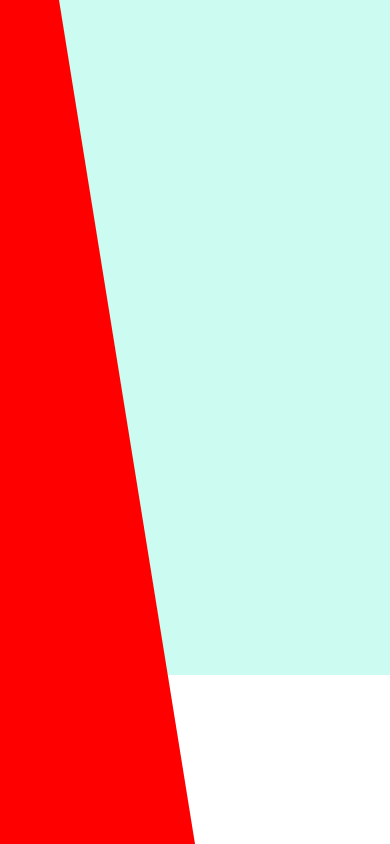
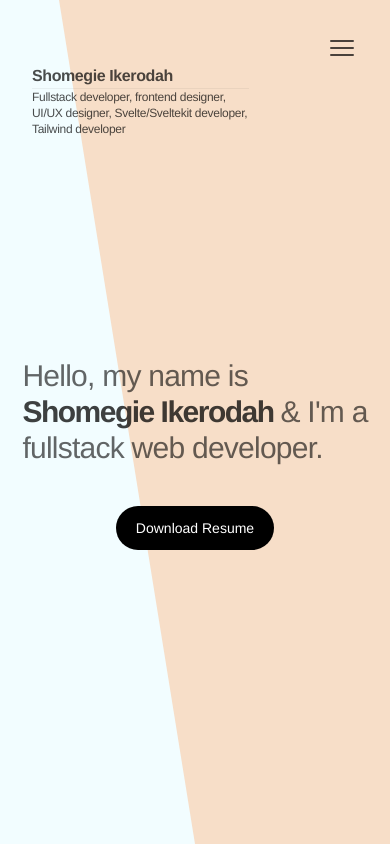
Before and after one commit to Shomegie/Shomegie, a SvelteKit app: page /sandbox in a window 390 px wide. Built offline with nearby package versions, Linux system fonts and the light colour scheme.

Commit message:
mobile fullscreen fix attempt

```diff
--- a/src/routes/+page.svelte
+++ b/src/routes/+page.svelte
@@ -2,7 +2,7 @@
     let menu =`text-black text-opacity-60 font-thin cursor-pointer hover:text-opacity-100 transition duration-150 py-2 px-3`
 </script>
 
-<div class="flex flex-col h-[100vh] bg-[#F7DEC8] w-full relative sm:hidden">
+<!-- <div class="flex flex-col h-[100vh] bg-[#F7DEC8] w-full relative sm:hidden">
     <div class="absolute trap w-1/2 "></div>
     <div class="z-10 h-1/4 w-full px-8 pt-8">
         <div class="menu flex justify-end">
@@ -26,10 +26,34 @@
             <div class="w-fit bg-black text-white mx-auto rounded-full py-3 px-5 text-sm cursor-pointer hover:bg-blue-700 hover:text-blac transition duration-200">Download Resume</div>
         </div>
     </div>
+</div> -->
 
+<div class="absolute sm:hidden inset-0 overflow-hidden">
+    <div class="helv flex flex-col h-full bg-[#F7DEC8] w-full relative">
+        <div class="absolute trap w-1/2 "></div>
+        <div class="z-10 h-1/4 w-full px-8 pt-8">
+            <div class="menu flex justify-end">
+                <svg xmlns="http://www.w3.org/2000/svg" fill="none" viewBox="0 0 24 24" stroke-width="1.5" stroke="currentColor" class="w-8 cursor-pointer h-8 opacity-70">
+                    <path stroke-linecap="round" stroke-linejoin="round" d="M3.75 6.75h16.5M3.75 12h16.5m-16.5 5.25h16.5" />
+                  </svg>
 
-
-
+            </div>
+            <div class="name flex flex-col w-2/3 ">
+                <div class="border-b border-black border-opacity-5 tracking-tight font-bold text-black text-opacity-70">Shomegie Ikerodah</div>
+                <div class="tracking-tight text-xs text-black text-opacity-70"> Fullstack developer, frontend designer, UI/UX designer, Svelte/Sveltekit developer, Tailwind developer</div>
+            </div>
+        </div>
+        <div class="z-10 h-2/4 flex flex-col items-center justify-center">
+            <div class="flex flex-col w-fit text-3xl tracking-tight text-black text-opacity-60 pt-16">
+                <div class="">Hello, my name is</div>
+                <div class=""><span class="tracking-tighter text-black text-opacity-75 font-bold">Shomegie Ikerodah </span>& I'm a</div>
+                <div class="">fullstack web developer.</div>
+            </div>
+            <div class="z-10 px-8 pt-10 ">
+                <div class="w-fit bg-black text-white mx-auto rounded-full py-3 px-5 text-sm cursor-pointer hover:bg-blue-700 hover:text-blac transition duration-200">Download Resume</div>
+            </div>
+        </div>
+    </div>
 </div>
 
 
--- a/src/routes/sandbox/+page.svelte
+++ b/src/routes/sandbox/+page.svelte
@@ -1,11 +1,38 @@
-<div class="w-full h-[80vh] bg-teal-100 ">
-    <div class="trapp h-full w-1/2"></div>
+<div class="absolute inset-0 overflow-hidden">
+    <div class="helv flex flex-col h-full bg-[#F7DEC8] w-full relative sm:hidden">
+        <div class="absolute trap w-1/2 "></div>
+        <div class="z-10 h-1/4 w-full px-8 pt-8">
+            <div class="menu flex justify-end">
+                <svg xmlns="http://www.w3.org/2000/svg" fill="none" viewBox="0 0 24 24" stroke-width="1.5" stroke="currentColor" class="w-8 cursor-pointer h-8 opacity-70">
+                    <path stroke-linecap="round" stroke-linejoin="round" d="M3.75 6.75h16.5M3.75 12h16.5m-16.5 5.25h16.5" />
+                  </svg>
 
+            </div>
+            <div class="name flex flex-col w-2/3 ">
+                <div class="border-b border-black border-opacity-5 tracking-tight font-bold text-black text-opacity-70">Shomegie Ikerodah</div>
+                <div class="tracking-tight text-xs text-black text-opacity-70"> Fullstack developer, frontend designer, UI/UX designer, Svelte/Sveltekit developer, Tailwind developer</div>
+            </div>
+        </div>
+        <div class="z-10 h-2/4 flex flex-col items-center justify-center">
+            <div class="flex flex-col w-fit text-3xl tracking-tight text-black text-opacity-60 pt-16">
+                <div class="">Hello, my name is</div>
+                <div class=""><span class="tracking-tighter text-black text-opacity-75 font-bold">Shomegie Ikerodah </span>& I'm a</div>
+                <div class="">fullstack web developer.</div>
+            </div>
+            <div class="z-10 px-8 pt-10 ">
+                <div class="w-fit bg-black text-white mx-auto rounded-full py-3 px-5 text-sm cursor-pointer hover:bg-blue-700 hover:text-blac transition duration-200">Download Resume</div>
+            </div>
+        </div>
+    </div>
 </div>
 
+
 <style>
-    .trapp{
-        border-bottom: 100vh solid red;
+    .helv{
+        font-family: Helvetica, sans-serif;
+    }
+    .trap{
+        border-bottom: 100vh solid #F2FDFF;
         border-right: 35vw solid transparent;
     }
 </style>
```
